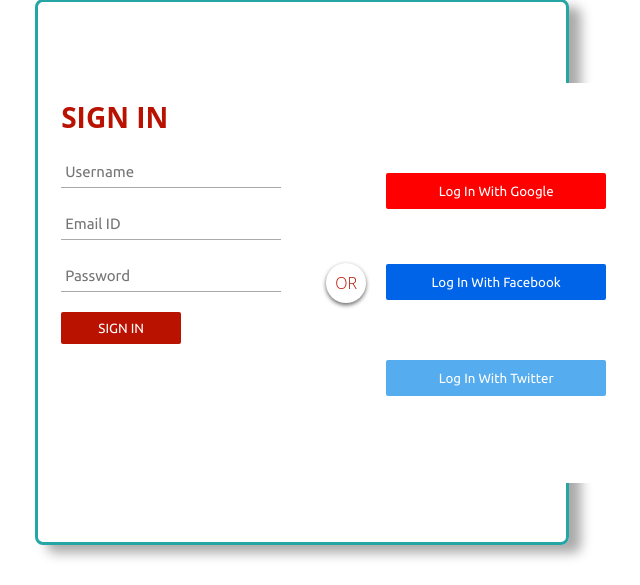
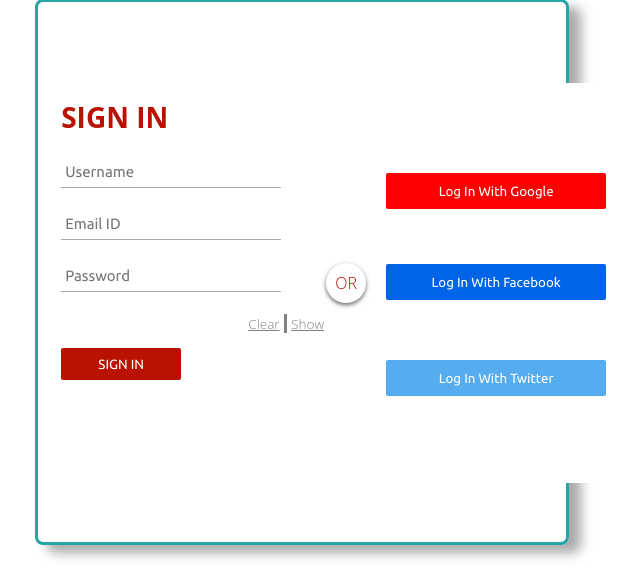
Before and after one commit to akhil-eppa/GoalKeeper, a PHP site: page /signin.html in a window 1280 px wide. Shown: the part 111-696 px from the top of the page, without its empty margins (373-1013 px from the left). Run offline with PHP 8.4, Linux system fonts and the light colour scheme.

Commit message:
clear and show in signin

```diff
--- a/signin.html
+++ b/signin.html
@@ -43,7 +43,16 @@
                     <h1> SIGN IN </h1>
                     <input type="text" placeholder="Username" name="username"/>
                     <input type="text" placeholder="Email ID" name="email"/>
-                    <input type="password" placeholder="Password" name="password"/>
+                    <div class="comboBtn">
+                        <input type="password" placeholder="Password" class="rounded large" id="controlBox"></input>
+                        <p id="clear" class="sideBorder clearText">Clear</p>
+                        <p id="show" class="clearText">Show</p>
+                    </div>
+                    <script src="textBox.js"></script>
+                    <br/>
+                    <br/>
+                    <br/>
+                    <br/>
                     <input type="submit" value="SIGN IN"/>
                 </div>
                 <div class="right_box">
--- a/signin_style.css
+++ b/signin_style.css
@@ -160,3 +160,34 @@
     transition: 0.2s ease;
     cursor: pointer;
 }
+div.comboBtn {
+    position: absolute;
+}
+
+div .clearText {
+    display: inline;
+    color:grey;
+    cursor: grab;
+    font-family: 'Open Sans', sans-serif;
+    font-size: 0.85em;
+    text-decoration: underline;
+    position: relative;
+    left: 85%;
+}
+
+div .clearText:hover {
+    color: black;
+}
+div .clearText {
+    cursor: grab;
+    font-family: 'Open Sans', sans-serif;
+    font-size: 0.85em;
+    text-decoration: underline;
+    position: relative;
+    left: 85%;
+}
+
+div .sideBorder {
+    padding-right: 0.3125em;
+    border-right: solid grey;
+}
```
